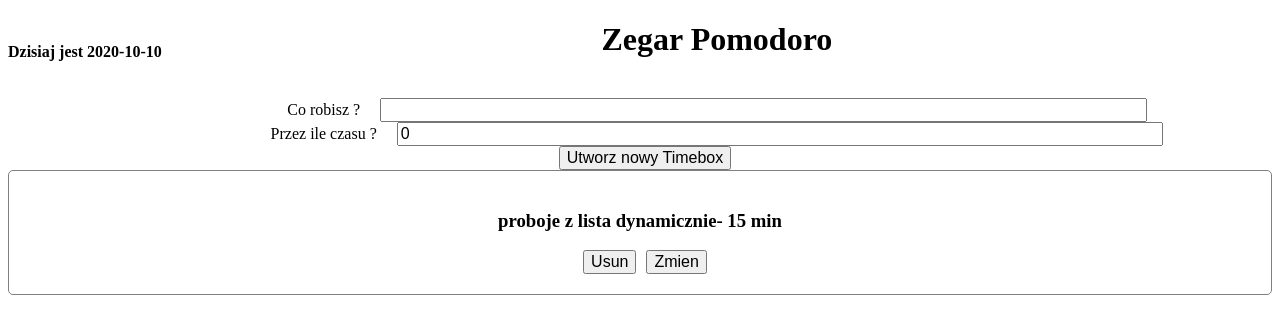
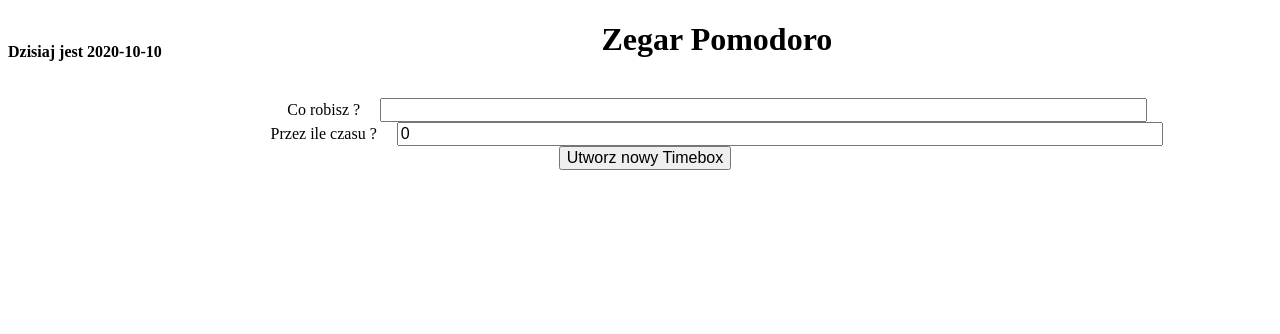
Before and after one commit to maciek2929/Pomodor-Timer-React, a React (Create React App) app: page / in a window 1280 px wide. Shown: the top 334 px of the page. Built offline with nearby package versions, Linux system fonts and the light colour scheme.

Commit message:
refactoring State in Timebox List

```diff
--- a/src/components/TimeboxList/TimeboxList.jsx
+++ b/src/components/TimeboxList/TimeboxList.jsx
@@ -5,20 +5,12 @@ import TimeboxCreator from "../TimeboxCreator/TimeboxCreator";
 import TimeboxElement from "../TimeboxElement/TimeboxElement";
 
 const TimeboxList = () => {
-  const [Statetimebox, setStateTimebox] = useState({
-    timeboxes: [
-      {
-        id: uuidv4(),
-        title: "proboje z lista dynamicznie",
-        totalTimeInMinutes: 15,
-      },
-    ],
-  });
+ const [timebox, setTimebox] = useState([])
 
   const addTimebox = (timebox) => {
-    setStateTimebox((prev) => {
-      const timeboxes = [...prev.timeboxes, timebox];
-      return { timeboxes };
+    setTimebox((prev) => {
+      const timeboxes = [...prev, timebox];
+      return  timeboxes ;
     });
   };
 
@@ -26,24 +18,24 @@ const TimeboxList = () => {
     addTimebox(createdTimebox);
   };
 
-  const removeTimebox = (indexToRemove) => {
-    setStateTimebox((prev) => {
-      const timeboxes = prev.timeboxes.filter(
-        (timebox, index) => index !== indexToRemove
+  const removeTimebox = (idToRemove) => {
+    setTimebox((prev) => {
+      const timeboxes = prev.filter(
+        (timebox) => timebox.id !== idToRemove
       );
-      return { timeboxes };
+      return timeboxes ;
     });
   };
 
   return (
     <div>
       <TimeboxCreator onCreate={handleCreate} />
-      {Statetimebox.timeboxes.map((timebox, index) => (
+      {timebox.map((timebox, index) => (
         <TimeboxElement
           key={timebox.id}
           title={timebox.title}
           totalTimeInMinutes={timebox.totalTimeInMinutes}
-          onDelete={() => removeTimebox(index)}
+          onDelete={() => removeTimebox(timebox.id)}
           onEdit={() => console.log("robie edycje", timebox.id)}
         />
       ))}
```
